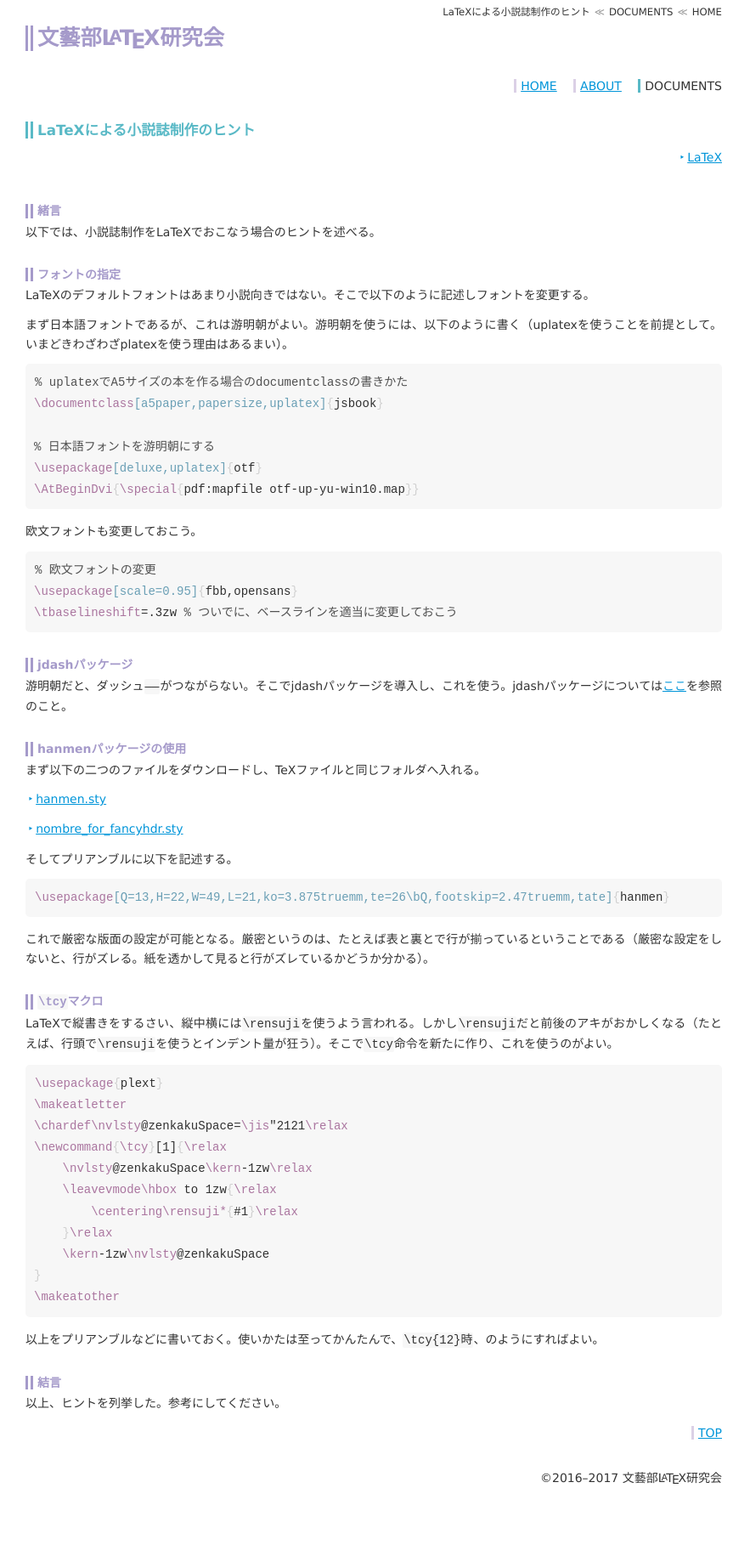
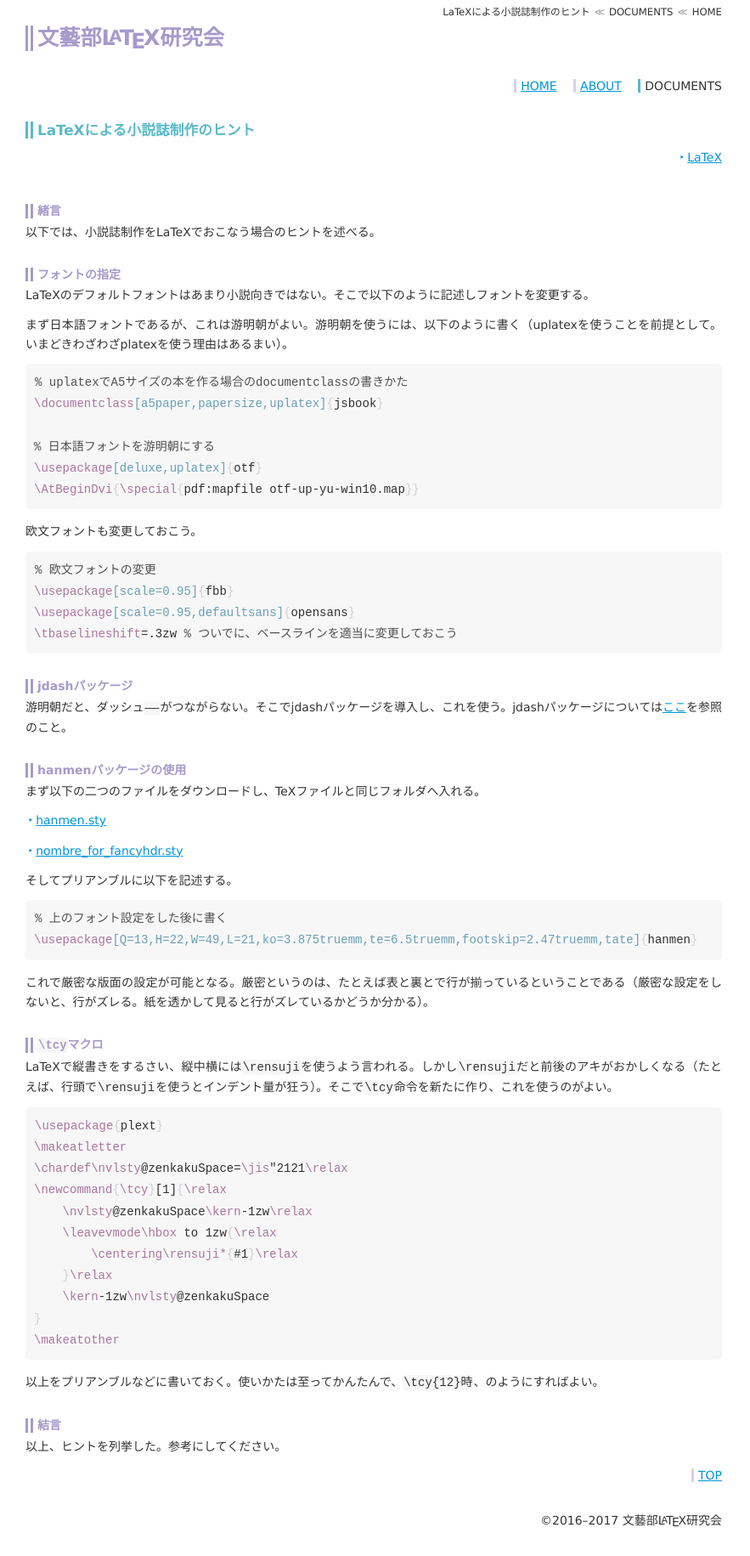
Before and after one commit to qdaibungei/latex, a Jekyll site: the page built from docs/_posts/2017-10-12-book-making-hints.md, in a window 1280 px wide. Shown: the whole page at 85% size, without its empty margins (0-883 px from the left). Built offline with Jekyll 4.4.1, drawn with Linux system fonts in a browser that asks for light colours; before the commit the page ends 1781 px from its top, so only the background shows below that.

Commit message:
fix bugs

````diff
--- a/docs/_posts/2017-10-12-book-making-hints.md
+++ b/docs/_posts/2017-10-12-book-making-hints.md
@@ -26,7 +26,8 @@ LaTeXのデフォルトフォントはあまり小説向きではない。そこ
 
 ```LaTeX
 % 欧文フォントの変更
-\usepackage[scale=0.95]{fbb,opensans}
+\usepackage[scale=0.95]{fbb}
+\usepackage[scale=0.95,defaultsans]{opensans}
 \tbaselineshift=.3zw % ついでに、ベースラインを適当に変更しておこう
 ```
 
@@ -42,7 +43,8 @@ LaTeXのデフォルトフォントはあまり小説向きではない。そこ
 そしてプリアンブルに以下を記述する。
 
 ```LaTeX
-\usepackage[Q=13,H=22,W=49,L=21,ko=3.875truemm,te=26\bQ,footskip=2.47truemm,tate]{hanmen}
+% 上のフォント設定をした後に書く
+\usepackage[Q=13,H=22,W=49,L=21,ko=3.875truemm,te=6.5truemm,footskip=2.47truemm,tate]{hanmen}
 ```
 
 これで厳密な版面の設定が可能となる。厳密というのは、たとえば表と裏とで行が揃っているということである（厳密な設定をしないと、行がズレる。紙を透かして見ると行がズレているかどうか分かる）。
````
